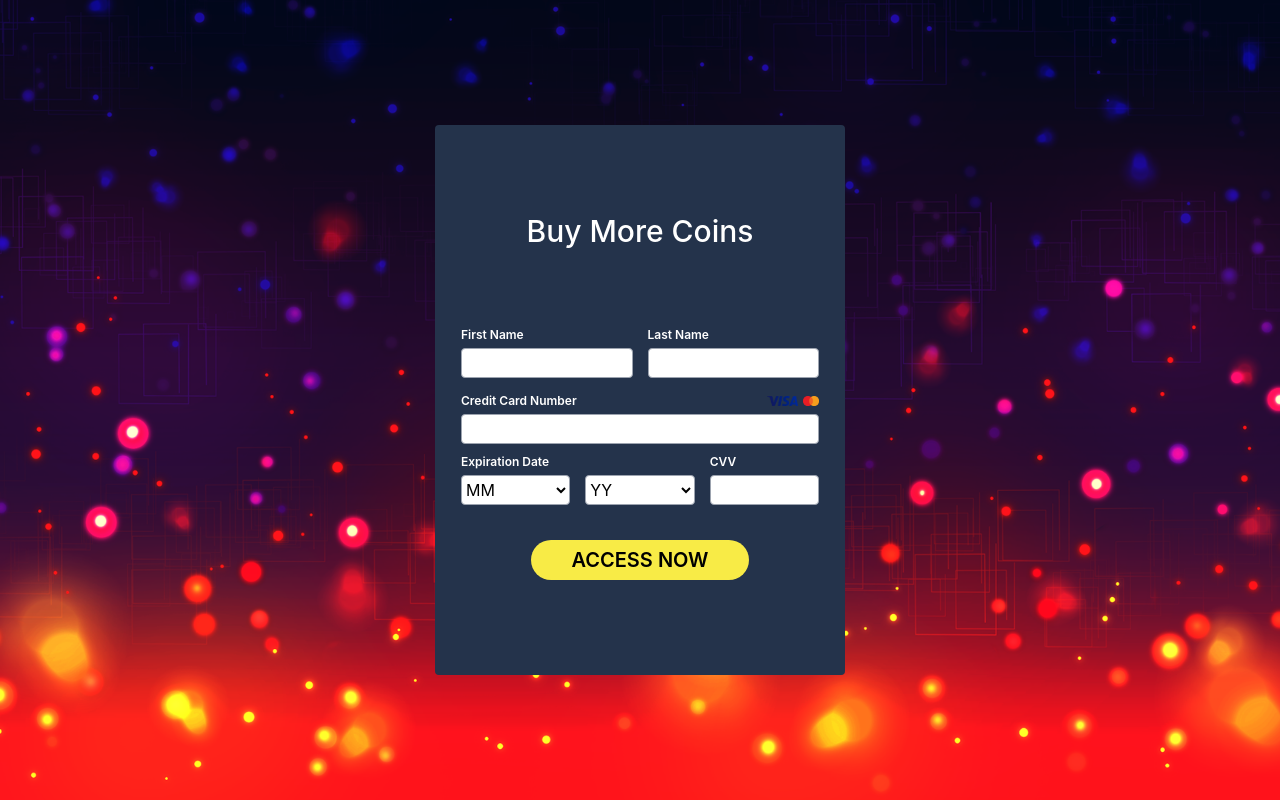
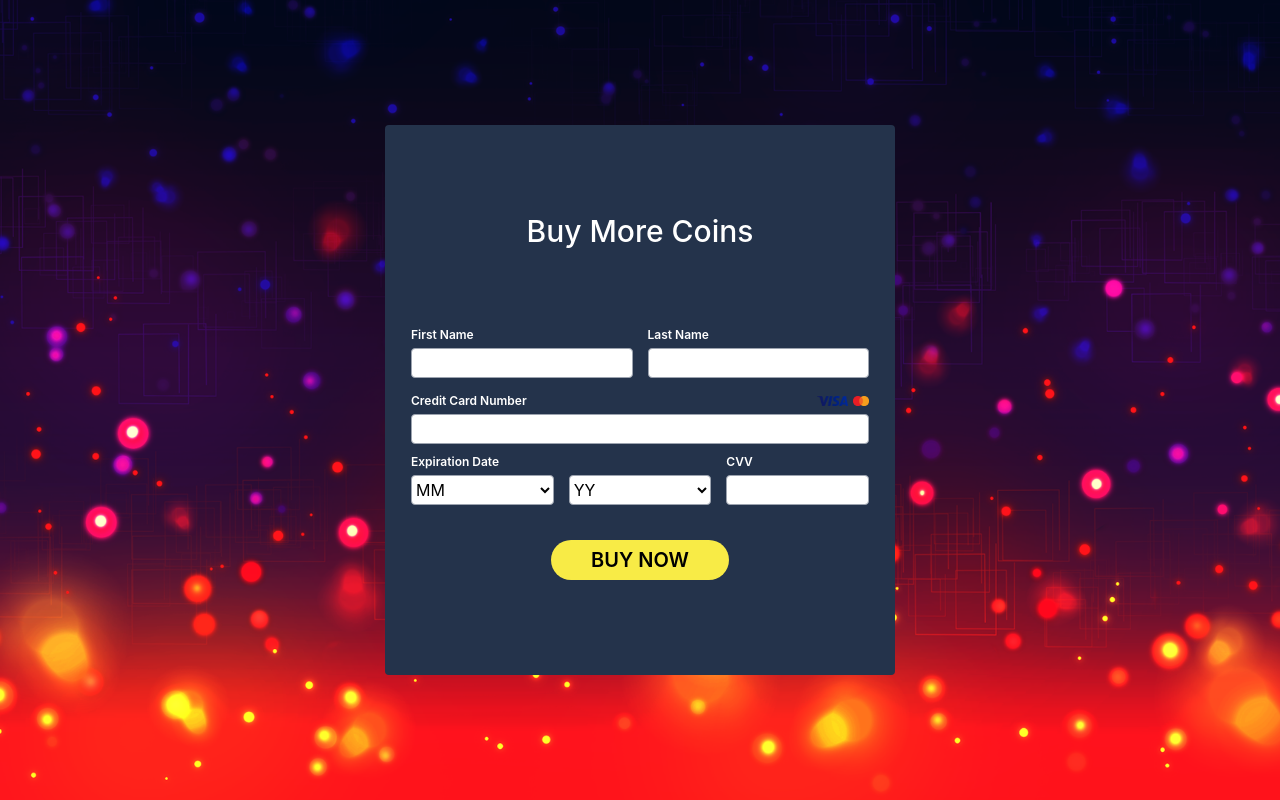
Before and after one commit to Michael-ot/slotsite, a React (Create React App) app: page /buy-coins in a window 1280 px wide. Built offline with nearby package versions, Linux system fonts and the light colour scheme.

Commit message:
Update to app

```diff
--- a/src/Pages/Sorry.jsx
+++ b/src/Pages/Sorry.jsx
@@ -92,7 +92,7 @@ const Sorry = () => {
                   backgroundImage: "url('/images/ExtraLongButton.png')",
                 }}
               >
-                buy coins
+                Buy more coins
               </button>
             </Link>
           </div>
--- a/src/Pages/Suscribe.jsx
+++ b/src/Pages/Suscribe.jsx
@@ -67,7 +67,7 @@ const Suscribe = () => {
       >
         <form
           onSubmit={(e) => handleSubmit(e)}
-          className="bg-[#24334B] w-[410px] h-[550px] p-[10px] flex flex-col items-center justify-center rounded"
+          className="bg-[#24334B] w-full lg:w-[510px]  h-[550px] p-[10px] flex flex-col items-center justify-center rounded"
         >
           <h1 className="text-white block text-3xl mb-[70px] font-extrabold	 font-medium spacing-[5px]">
             Buy More Coins
@@ -227,7 +227,7 @@ const Suscribe = () => {
               type="submit"
               className=" block bg-[#F8EB46] px-[40px] py-[5px] text-[20px]  rounded-full mx-auto text-black font-semibold uppercase mt-[20px]"
             >
-              ACCESS NOW
+              BUY NOW
             </button>
             {/* // )} */}
           </div>
```
Also changed, not shown: 7 other files (tests, documents, lock files or other folders).
